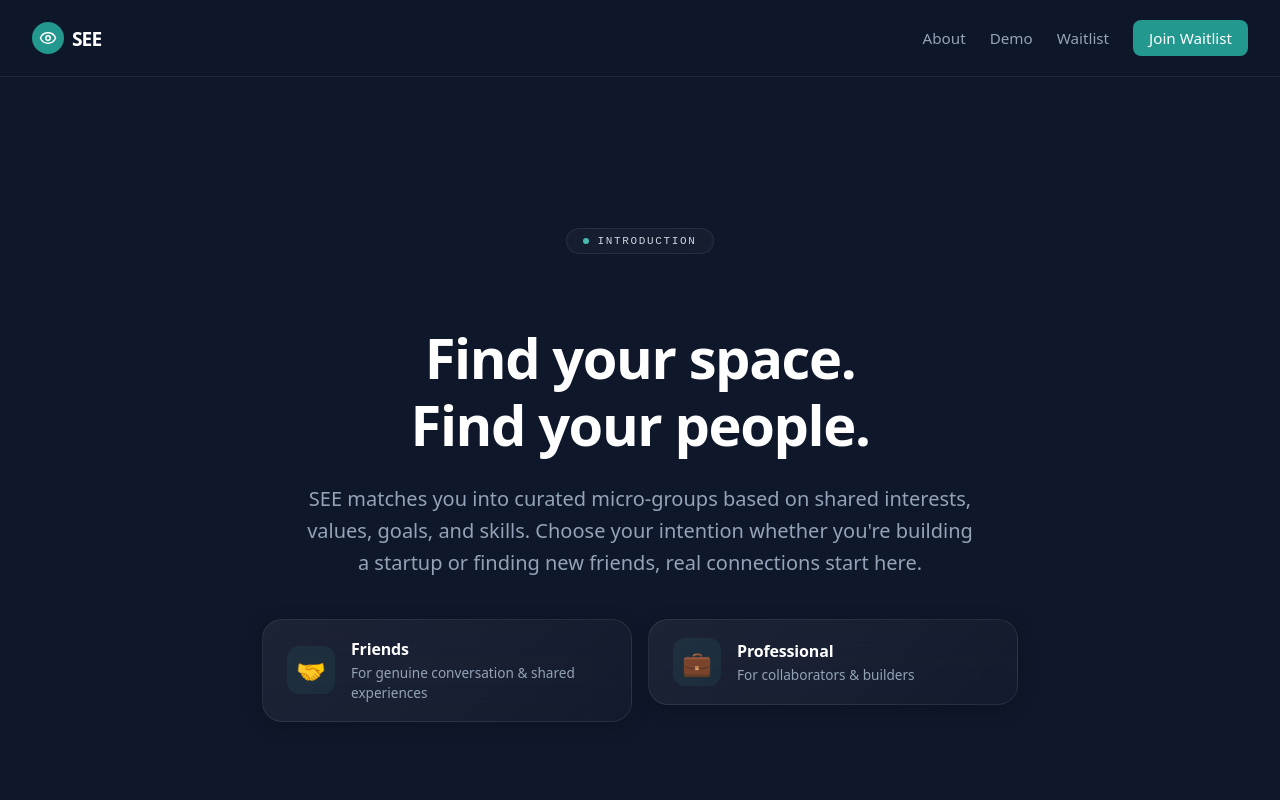
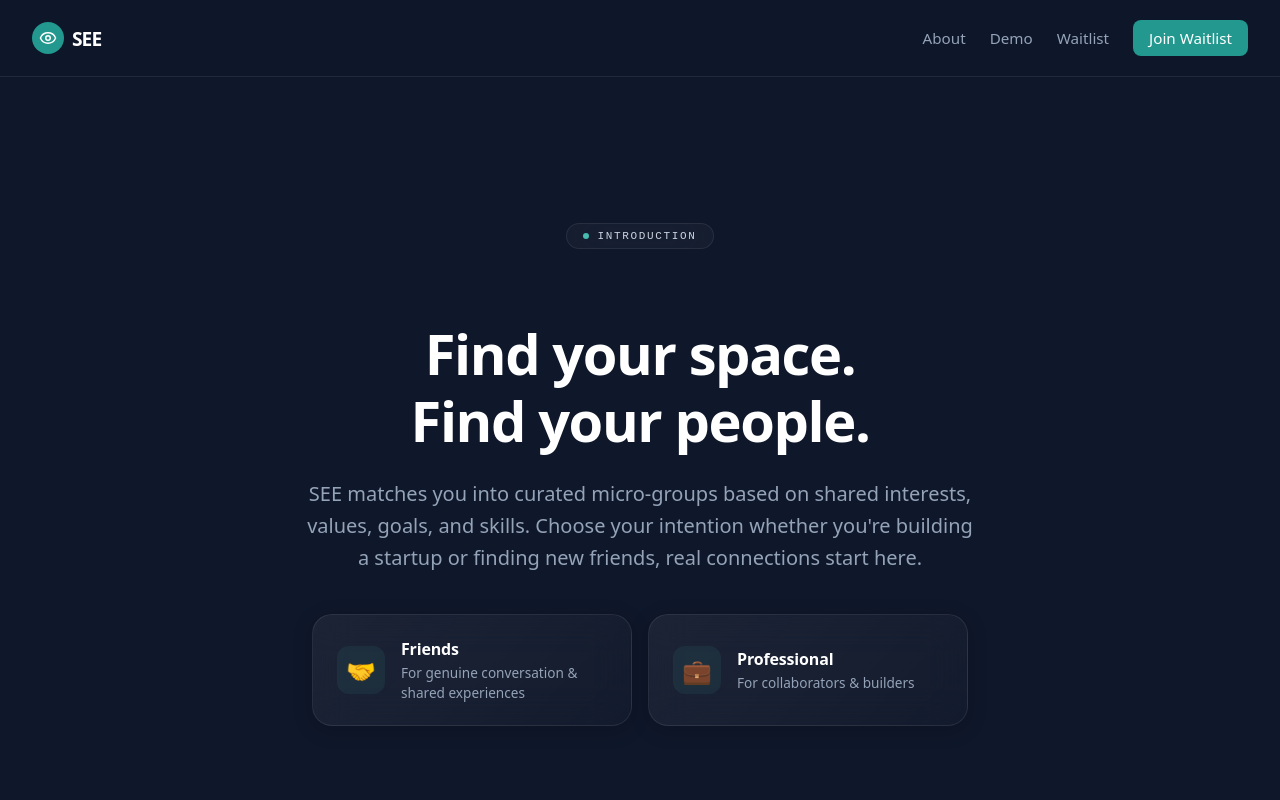
Before and after one commit to mealexandre/see-landing, a Next.js app in the folder see-landing/: page / in a window 1280 px wide. Shown: the top 800 px of the page. Built offline with nearby package versions, Linux system fonts and the light colour scheme.

Commit message:
Forced equal minHeight on intention cards

```diff
--- a/see-landing/components/Hero.tsx
+++ b/see-landing/components/Hero.tsx
@@ -33,7 +33,7 @@ export default function Hero() {
           maxWidth: '850px',
           margin: '0 auto',
           zIndex: 1,
-          marginTop: '-8vh' // <--- ეს აწევს მთლიან ბლოკს ოდნავ ზემოთ, რომ შუაში აღარ "ჩაიძიროს"
+          marginTop: '-8vh'
         }}
       >
         <motion.div variants={item} style={{
@@ -68,7 +68,7 @@ export default function Hero() {
           flexWrap: 'wrap',
           gap: '1rem',
           justifyContent: 'center',
-          alignItems: 'stretch' // <--- ეს უზრუნველყოფს, რომ ორივე ბარათი ერთ სიმაღლეზე გაიწელოს
+          alignItems: 'center'
         }}>
           <style>{`
             .intention-card {
@@ -107,9 +107,10 @@ export default function Hero() {
             border: '1px solid rgba(255, 255, 255, 0.08)',
             boxShadow: '0 4px 20px rgba(0, 0, 0, 0.2)',
             textAlign: 'left',
-            width: '320px', // <--- ფიქსირებული სიგანე
-            height: '100%', // <--- უზრუნველყოფს ტოლ სიმაღლეს
-            maxWidth: '100%'
+            width: '320px',
+            minHeight: '112px', // <--- მკაცრად განსაზღვრული მინიმალური სიმაღლე
+            maxWidth: '100%',
+            boxSizing: 'border-box'
           }}>
             <span className="intention-card-icon" style={{
               display: 'flex',
@@ -140,9 +141,10 @@ export default function Hero() {
             border: '1px solid rgba(255, 255, 255, 0.08)',
             boxShadow: '0 4px 20px rgba(0, 0, 0, 0.2)',
             textAlign: 'left',
-            width: '320px', // <--- ფიქსირებული სიგანე
-            height: '100%', // <--- უზრუნველყოფს ტოლ სიმაღლეს
-            maxWidth: '100%'
+            width: '320px',
+            minHeight: '112px', // <--- მკაცრად განსაზღვრული მინიმალური სიმაღლე
+            maxWidth: '100%',
+            boxSizing: 'border-box'
           }}>
             <span className="intention-card-icon" style={{
               display: 'flex',
```
